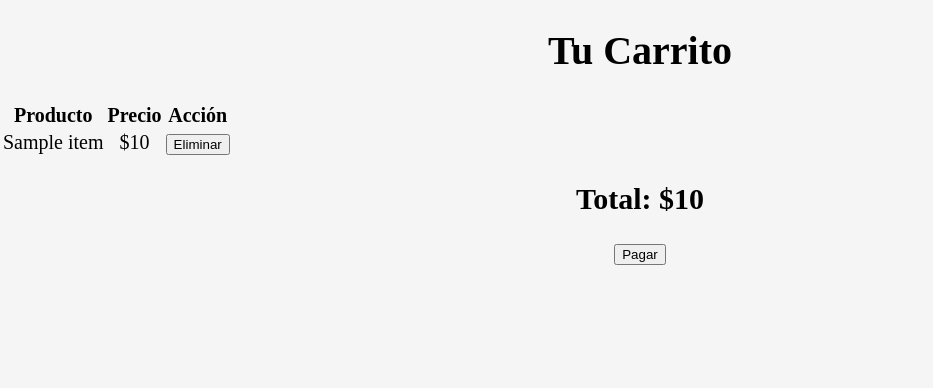
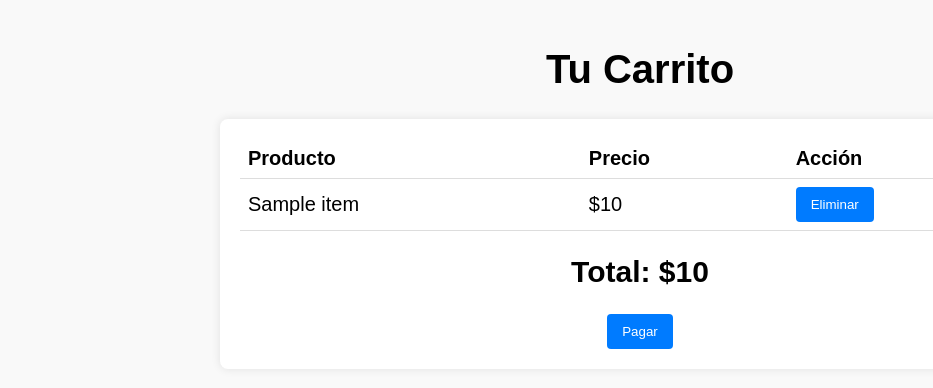
Before and after one commit to briannedbala/programacion-2024, a Flask app: template src/templates/cart.html in a window 1280 px wide. Shown: the top 388 px of the page, without its empty margins (0-933 px from the left). Run offline with Flask 3, Linux system fonts and the light colour scheme; the template is opened without the code that fills it: most values are stand-ins (such as "Sample title", 1, 10 or a date in 2020); some libraries are stand-ins or nearby versions.

Commit message:
Se agrego funciones en cart

```diff
--- a/src/app.py
+++ b/src/app.py
@@ -58,7 +58,7 @@ def register():
             db.connection.commit()
             cur.close()
             flash('¡Registro exitoso! Por favor, inicia sesión.', 'success')
-            return redirect(url_for('login'))
+            return redirect(url_for('index'))
         except Exception as e:
             flash(f'Error al registrar: {e}', 'danger')
             db.connection.rollback()
@@ -87,22 +87,22 @@ def add_to_cart():
 
 
 @app.route('/cart')
-def show_cart():
-    cart_items = session.get('cart', [])
-    return render_template('cart.html', cart=cart_items)
+def cart():
+    # Recupera el carrito de la sesión
+    cart = session.get('cart', [])
+    return render_template('cart.html', cart=cart)
 
 
-@app.route('/remove_from_cart/<item_id>', methods=['POST'])
+@app.route('/remove_from_cart/<int:item_id>', methods=['POST'])
 def remove_from_cart(item_id):
-    try:
-        cart = session.get('cart', [])
-        updated_cart = [item for item in cart if str(
-            item['id']) != str(item_id)]
-        session['cart'] = updated_cart
-        session.modified = True
-        return '', 204
-    except Exception as e:
-        return {'error': str(e)}, 500
+    # Recupera el carrito de la sesión
+    cart = session.get('cart', [])
+
+    # Filtra el carrito para eliminar el producto con el id proporcionado
+    updated_cart = [item for item in cart if item['id'] != item_id]
+    session['cart'] = updated_cart  # Actualiza el carrito en la sesión
+
+    return redirect(url_for('cart'))  # Redirige a la página del carrito
 
 @app.route('/process_payment', methods=['POST'])
 def process_payment():
--- a/src/templates/cart.html
+++ b/src/templates/cart.html
@@ -5,6 +5,54 @@
     <meta name="viewport" content="width=device-width, initial-scale=1.0">
     <title>Carrito</title>
     <link rel="stylesheet" href="{{ url_for('static', filename='styles.css') }}">
+    <style>
+        body {
+    font-family: Arial, sans-serif;
+    margin: 0;
+    padding: 20px;
+    background-color: #f9f9f9;
+}
+
+h1, h2 {
+    text-align: center;
+}
+
+#cart-container {
+    max-width: 800px;
+    margin: auto;
+    background: #fff;
+    padding: 20px;
+    border-radius: 8px;
+    box-shadow: 0 0 10px rgba(0, 0, 0, 0.1);
+}
+
+table {
+    width: 100%;
+    border-collapse: collapse;
+    margin-bottom: 20px;
+}
+
+th, td {
+    text-align: left;
+    padding: 8px;
+    border-bottom: 1px solid #ddd;
+}
+
+button {
+    background-color: #007bff;
+    color: white;
+    border: none;
+    padding: 10px 15px;
+    border-radius: 4px;
+    cursor: pointer;
+}
+
+button:hover {
+    background-color: #0056b3;
+}
+
+    </style>
+
 </head>
 <body>
     <h1>Tu Carrito</h1>
@@ -27,6 +75,7 @@
                             <form action="{{ url_for('remove_from_cart', item_id=item.id) }}" method="post">
                                 <button type="submit">Eliminar</button>
                             </form>
+
                         </td>
                     </tr>
                     {% endfor %}
```
Also changed, not shown: src/templates/index.html (+4 -4 lines), src/static/oferta-3.png (renamed from src/static/oferta-3.png.png).
